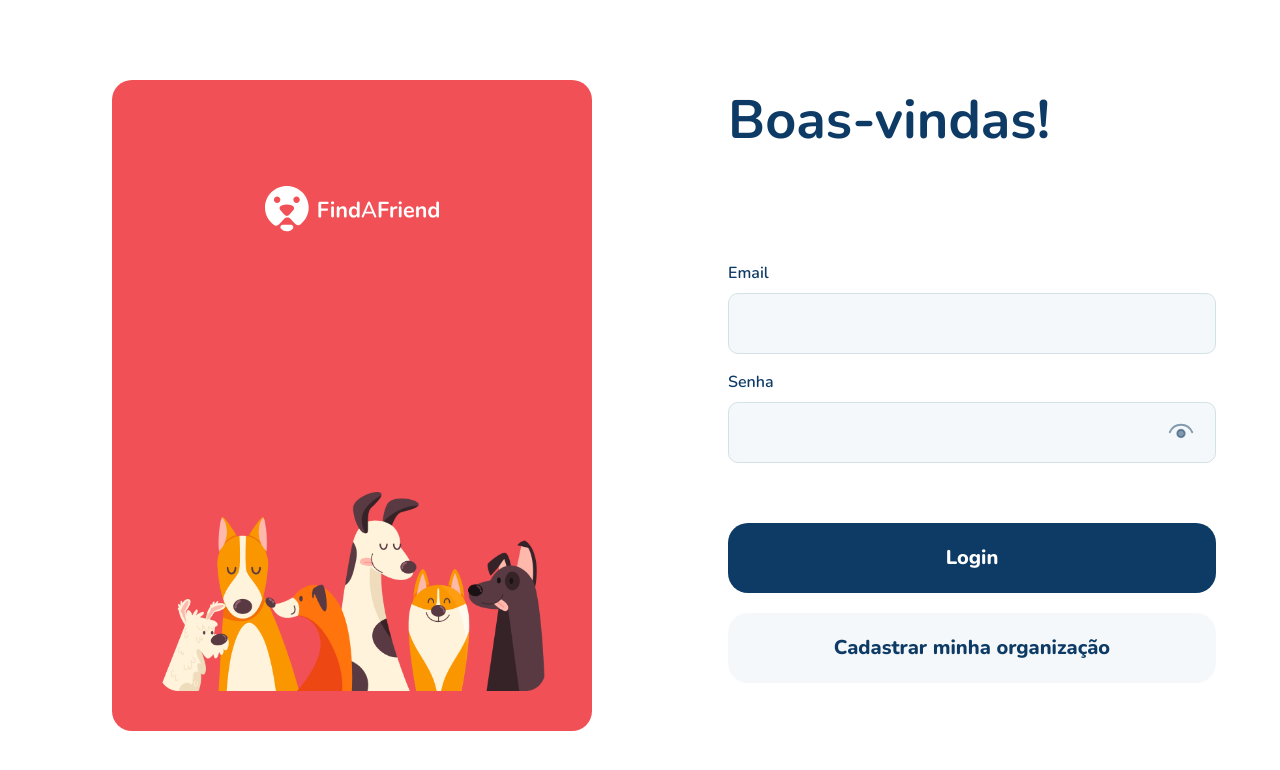
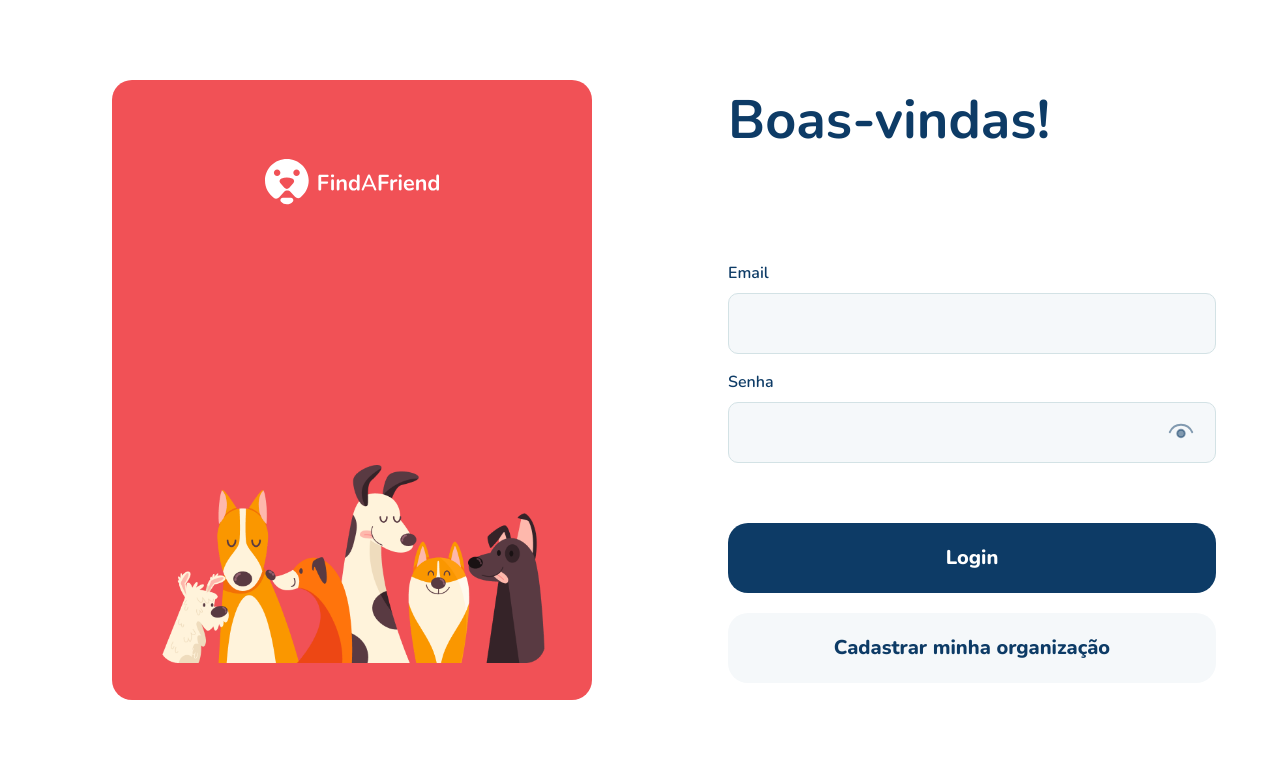
Before and after one commit to jtiagosantos/find-a-friend, a Next.js app in the folder front-end/: page /organizacao/entrar in a window 1280 px wide. Shown: the top 770 px of the page. Built offline with nearby package versions, Linux system fonts and the light colour scheme.

Commit message:
refactor(front-end): use layout to refactor sign in and sign up pages

```diff
--- a/front-end/src/app/organizacao/cadastrar/page.tsx
+++ b/front-end/src/app/organizacao/cadastrar/page.tsx
@@ -1,36 +1,11 @@
-import Image from 'next/image';
 import Link from 'next/link';
 
 import { InputField } from '@/shared/components/input-field';
 import { Button } from '@/shared/components/button';
 
-import LogoImage from '@/shared/assets/images/logo.svg';
-import DogsImage from '@/shared/assets/images/dogs.png';
-
 export default function SignUpPage() {
   return (
-    <main className="py-[80px] pl-[112px] flex gap-[136px]">
-      <div
-        className={`
-        bg-[#F15156]
-        rounded-[20px]
-        max-w-[480px]
-        w-full
-        max-h-[620px]
-        flex
-        flex-col
-        justify-center
-        items-center
-        gap-[260px]
-        pt-[106px]
-        pb-16
-      `}>
-        <span>
-          <LogoImage />
-        </span>
-        <Image src={DogsImage.src} width={386} height={195} alt="cachorros" />
-      </div>
-      <div className="max-w-[488px] w-full">
+    <>
       <h1 className="font-bold text-[54px] text-[#0D3B66] mb-[70px]">
         Cadastre sua organização{' '}
       </h1>
@@ -84,7 +59,6 @@ export default function SignUpPage() {
           </Link>
         </div>
       </form>
-      </div>
-    </main>
+    </>
   );
 }
--- a/front-end/src/app/organizacao/entrar/page.tsx
+++ b/front-end/src/app/organizacao/entrar/page.tsx
@@ -1,33 +1,11 @@
-import Image from 'next/image';
 import Link from 'next/link';
 
 import { InputField } from '@/shared/components/input-field';
 import { Button } from '@/shared/components/button';
 
-import LogoImage from '@/shared/assets/images/logo.svg';
-import DogsImage from '@/shared/assets/images/dogs.png';
-
 export default function SignInPage() {
   return (
-    <main className="py-[80px] pl-[112px] flex gap-[136px]">
-      <div
-        className={`
-        bg-[#F15156]
-        rounded-[20px]
-        max-w-[480px]
-        w-full
-        flex
-        flex-col
-        justify-center
-        items-center
-        gap-[260px]
-        pt-[106px]
-        pb-10
-      `}>
-        <LogoImage />
-        <Image src={DogsImage.src} width={386} height={195} alt="cachorros" />
-      </div>
-      <div className="max-w-[488px] w-full">
+    <>
       <h1 className="font-bold text-[54px] text-[#0D3B66] mb-[100px]">Boas-vindas!</h1>
       <form>
         <InputField.Root>
@@ -47,7 +25,6 @@ export default function SignInPage() {
           </Link>
         </div>
       </form>
-      </div>
-    </main>
+    </>
   );
 }
--- /dev/null
+++ b/front-end/src/app/organizacao/layout.tsx
@@ -0,0 +1,36 @@
+import Image from 'next/image';
+
+import LogoImage from '@/shared/assets/images/logo.svg';
+import DogsImage from '@/shared/assets/images/dogs.png';
+
+export default function RootLayout({
+  children,
+}: Readonly<{
+  children: React.ReactNode;
+}>) {
+  return (
+    <main className="py-[80px] pl-[112px] flex gap-[136px]">
+      <div
+        className={`
+        bg-[#F15156]
+        rounded-[20px]
+        max-w-[480px]
+        w-full
+        max-h-[620px]
+        flex
+        flex-col
+        justify-center
+        items-center
+        gap-[260px]
+        pt-[106px]
+        pb-16
+      `}>
+        <span>
+          <LogoImage />
+        </span>
+        <Image src={DogsImage.src} width={386} height={195} alt="cachorros" />
+      </div>
+      <div className="max-w-[488px] w-full">{children}</div>
+    </main>
+  );
+}
```
Lines whose indentation alone changed are shown as unchanged.
